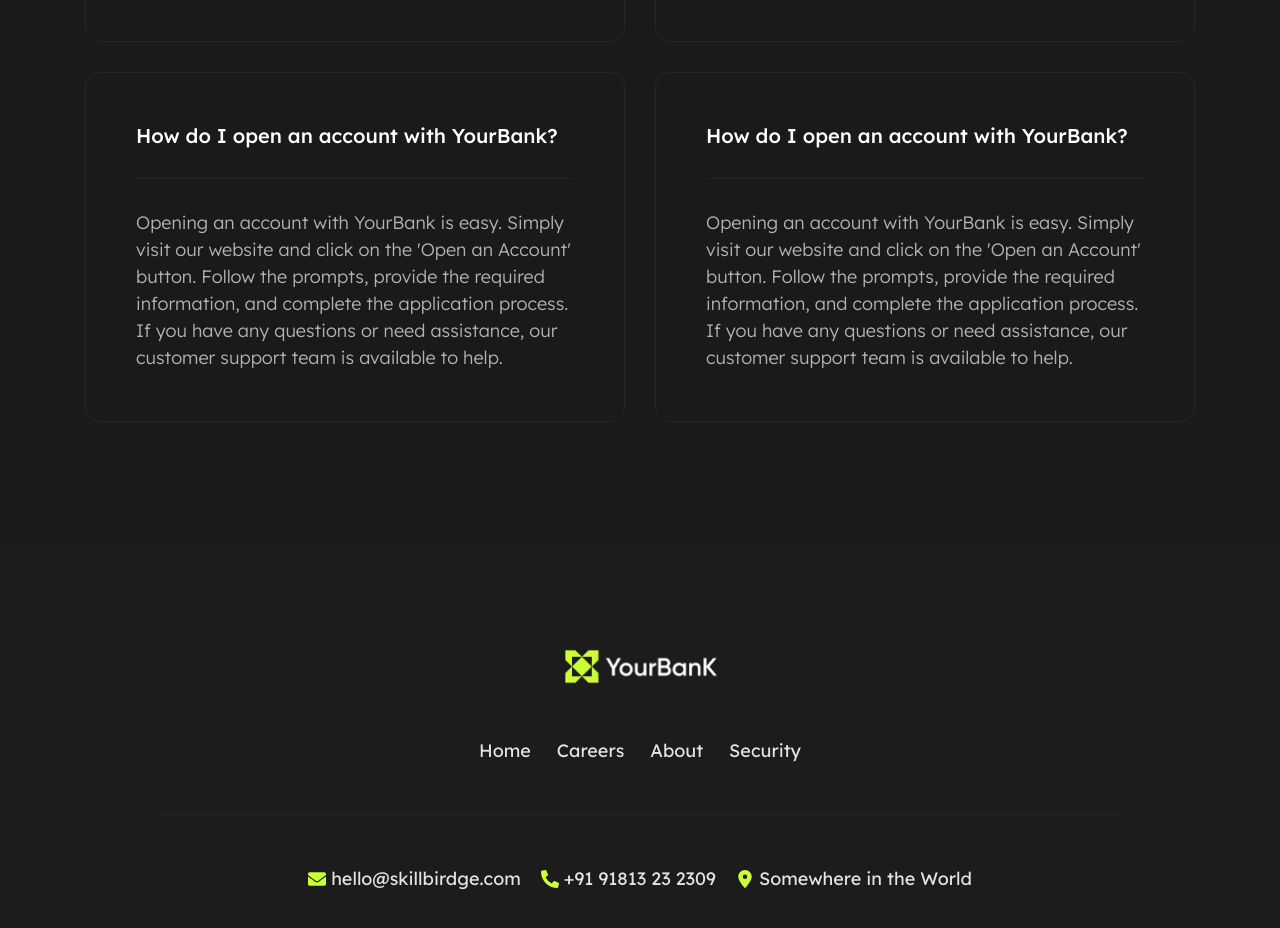
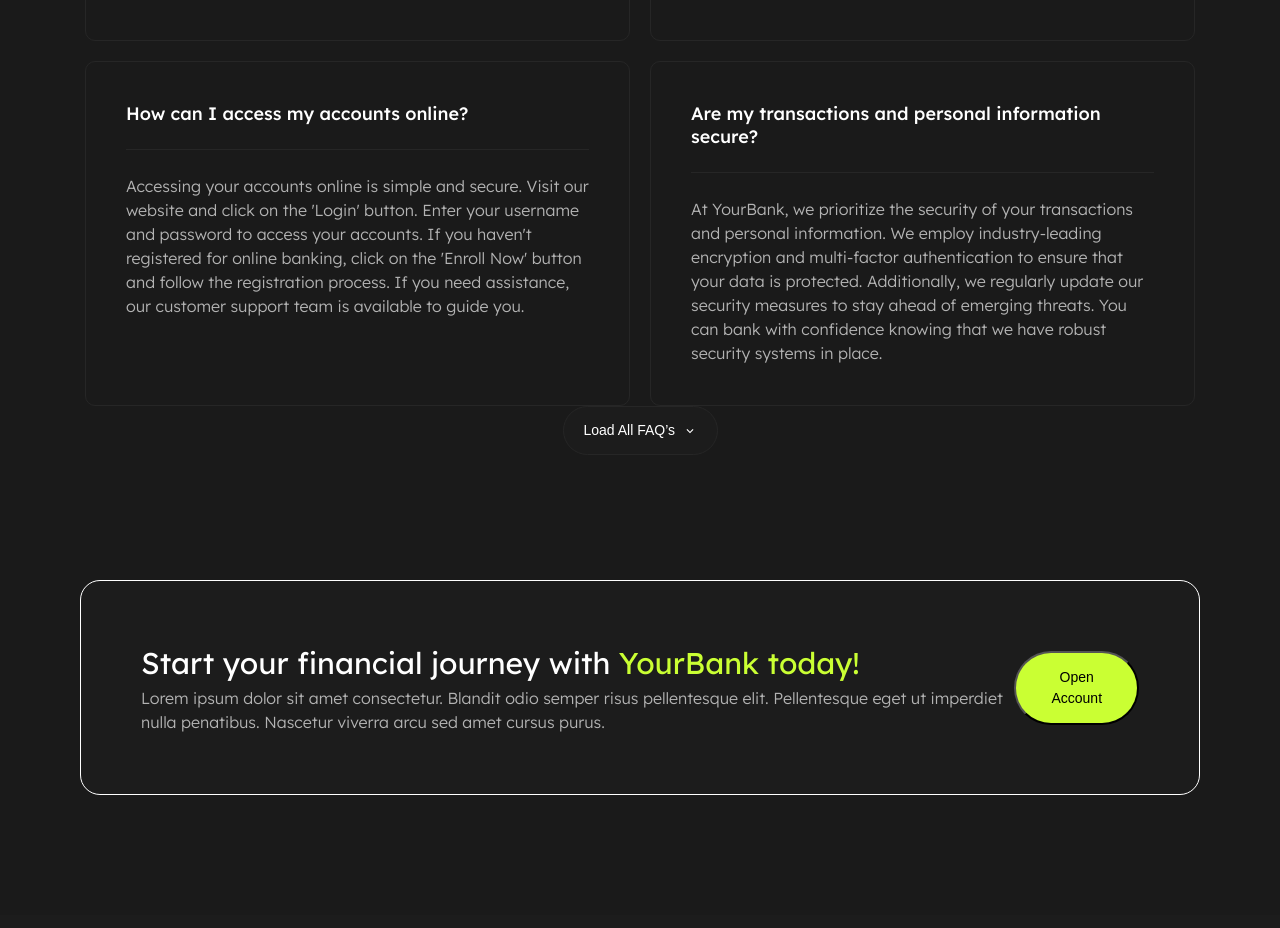
Before and after one commit to shaza-alkheder/YourBanK, a React (Vite) app: page / in a window 1280 px wide. Shown: the part 1871-2799 px from the top of the page. Built offline with nearby package versions, Linux system fonts and the light colour scheme; a web font is replaced by a local one.

Commit message:
create FAQ Section

```diff
--- a/src/components/Sections/CTA/CTA.css
+++ b/src/components/Sections/CTA/CTA.css
@@ -0,0 +1,63 @@
+.S-K-CTA {
+  display: flex;
+  justify-content: space-between;
+  align-items: center;
+  padding: 60px;
+  border: 1px solid;
+
+  background:
+    linear-gradient(0deg, #1c1c1c, #1c1c1c),
+    linear-gradient(267.5deg, #1c1c1c 40.67%, rgba(28, 28, 28, 0) 99.81%);
+
+  border-radius: 20px;
+
+  .S-K-contentCTA {
+    display: flex;
+    flex-direction: column;
+    max-width: 874px;
+    width: 100%;
+    h2 {
+      font-weight: 400;
+      font-size: 30px;
+      line-height: 150%;
+
+      span {
+        color: var(--yb-color-primary);
+        font-weight: 400;
+        font-size: 30px;
+      }
+    }
+    p {
+      font-weight: 300;
+      font-size: 16px;
+      line-height: 150%;
+      color: #b3b3b3;
+    }
+  }
+  .S-K-styleButton {
+    width: 136px;
+    /* height: 49px; */
+    gap: 10px;
+    border-radius: 82px;
+    padding-top: 14px;
+    padding-right: 20px;
+    padding-bottom: 14px;
+    padding-left: 20px;
+    background: #caff33;
+  }
+}
+
+@media screen and (max-width: 992px) {
+  .S-K-CTA {
+    flex-wrap: wrap;
+    justify-content: center;
+    padding: 30px;
+    gap: 24px;
+    .S-K-contentCTA {
+      text-align: center;
+      h2 {
+        font-size: 24px;
+      }
+    }
+  }
+}
--- a/src/components/Sections/CTA/CTA.jsx
+++ b/src/components/Sections/CTA/CTA.jsx
@@ -0,0 +1,22 @@
+import Button from '../../UI/Button/Button'
+import './CTA.css'
+
+const CTA = () => {
+  return (
+    <>
+      <section className='S-K-CTA'>
+  <div className='S-K-contentCTA'>
+    <h2>Start your financial journey with <span>YourBank today!</span></h2>
+    <p>Lorem ipsum dolor sit amet consectetur. Blandit odio semper risus pellentesque elit. Pellentesque eget ut imperdiet nulla penatibus. Nascetur viverra arcu sed amet cursus purus.</p>
+  </div>
+      <Button
+                        className="S-K-styleButton"
+                        content = "Open Account"
+                        // onClick={}
+                    />
+      </section>
+    </>
+  )
+}
+
+export default CTA
--- a/src/components/Sections/FAQ/FAQ.css
+++ b/src/components/Sections/FAQ/FAQ.css
@@ -3,42 +3,66 @@
   flex-direction: column;
   padding: 5px;
   .S-K-FaqCard {
-    padding-top: 80px;
+    padding-top: 60px;
     display: grid;
     grid-template-columns: repeat(2, 1fr);
-    gap: 30px;
+    gap: 20px;
     .S-K-cardFaqStyle {
-      padding: 50px;
-      border-radius: 14px;
-      gap: 30px;
-      border: 1px solid #262626;
-      max-width: 782.5px;
+      padding: 40px;
+      border-radius: 10px;
+      gap: 24px;
+      border: 1px solid var(--yb-color-dark-3);
+      max-width: 629.5px;
       width: 100%;
 
       .S-K-headerCardFAQ {
-        padding-bottom: 30px;
-        border-bottom: 1px solid #262626;
+        padding-bottom: 24px;
+        border-bottom: 1px solid var(--yb-color-dark-3);
+
         .S-K-titleCardFAQ {
-          font-weight: 500;
-          font-size: 20px;
-          color: #ffffff;
+          font-weight: var(--yb-font-weight-md);
+          font-size: var(--yb-font-size-title-sm);
+          color: var(--yb-color-white);
         }
       }
       .S-K-descriptionCardFaq {
-        font-weight: 300;
-        font-size: 18px;
+        font-weight: var(--yb-font-weight-lt);
+        font-size: var(--yb-font-size-body-md);
         line-height: 150%;
-        color: #b3b3b3;
+        color: var(--yb-color-text-secondary);
+        height: 100%;
       }
     }
+  }
+  .S-K-styleButton {
+    display: flex;
+    align-items: center;
+    justify-content: space-between;
+    width: 155px;
+    height: 49px;
+    gap: 4px;
+    border-radius: 100px;
+    border-width: 1px;
+    padding-top: 14px;
+    padding-right: 20px;
+    padding-bottom: 14px;
+    padding-left: 20px;
+    background: var(--yb-color-dark-2);
+    border: 1px solid var(--yb-color-dark-3);
+    font-weight: var(--yb-font-weight-rg);
+    font-size: var(--yb-font-size-body-sm);
+    line-height: 150%;
+    color: var(--yb-color-white);
+    place-self: center;
   }
 }
 
 @media screen and (max-width: 992px) {
   .S-K-FAQ {
+    padding: 0;
+
     .S-K-FaqCard {
-      padding-top: 80px;
-      display: grid;
+      padding-top: 30px;
       grid-template-columns: repeat(1, 1fr);
       gap: 20px;
       justify-items: center;
@@ -46,17 +70,50 @@
         padding: 30px;
         border-radius: 10px;
         gap: 20px;
-        /* width: 629.5px; */
+        width: 100%;
+        max-width: fit-content;
         .S-K-headerCardFAQ {
-          padding-bottom: 24px;
+          padding-bottom: 20px;
           .S-K-titleCardFAQ {
-            font-size: 18px;
+            font-size: var(--yb-font-size-title-sm);
           }
         }
         .S-K-descriptionCardFaq {
-          font-size: 16px;
+          font-size: var(--yb-font-size-body-sm);
         }
       }
     }
   }
 }
+
+@media screen and (min-width: 1442px) {
+  .S-K-FAQ {
+    .S-K-FaqCard {
+      padding-top: 80px;
+      gap: 30px;
+      .S-K-cardFaqStyle {
+        padding: 50px;
+        border-radius: 14px;
+        gap: 30px;
+        max-width: 782.5px;
+        width: 100%;
+
+        .S-K-headerCardFAQ {
+          padding-bottom: 30px;
+        }
+        .S-K-descriptionCardFaq {
+          font-size: var(--yb-font-size-body-lg);
+        }
+      }
+    }
+    .S-K-styleButton {
+      width: 193px;
+      height: 63px;
+      padding-top: 18px;
+      padding-right: 24px;
+      padding-bottom: 18px;
+      padding-left: 24px;
+      font-size: var(--yb-font-size-body-lg);
+    }
+  }
+}
--- a/src/components/Sections/FAQ/FAQ.jsx
+++ b/src/components/Sections/FAQ/FAQ.jsx
@@ -1,8 +1,25 @@
+import { useState } from "react";
+import Button from "../../UI/Button/Button";
 import Card from "../../UI/Card/Card";
 import TitleDescription from "../../UI/TitleDescription/TitleDescription";
 import "./FAQ.css";
+import FaqCardData from "../../../data/FaqCardData.json";
+import { MdKeyboardArrowDown, MdKeyboardArrowUp } from "react-icons/md";
 
 const FAQ = () => {
+  const [loadAll, setLoadAll] = useState(false);
+  const [faqs] = useState(() => {
+    const FaqStored = localStorage.getItem("faqs");
+
+    if (FaqStored) {
+      return JSON.parse(FaqStored);
+    }
+
+    localStorage.setItem("faqs", JSON.stringify(FaqCardData));
+    return FaqCardData;
+  });
+
+  const loadFaq = loadAll ? faqs : faqs.slice(0, 4);
   return (
     <>
       <section className="S-K-FAQ">
@@ -21,51 +38,43 @@
         />
 
         <div className="S-K-FaqCard">
-         <Card
-            title="How do I open an account with YourBank?"
-            desc="Opening an account with YourBank is easy. Simply visit our website and click on the 'Open an Account' button. Follow the prompts, provide the required information, and complete the application process. If you have any questions or need assistance, our customer support team is available to help."
+        {
+            loadFaq.map((faq)  => (
+               <Card
+                key={faq.id}
+            title={faq.question}
+            desc={faq.answer}
             classNames={{
               imgTitleDiv: "S-K-headerCardFAQ",
               card: "S-K-cardFaqStyle",
               title: "S-K-titleCardFAQ",
               desc: "S-K-descriptionCardFaq",
             }}
+          />
+          ))
+        }
 
-          />
-            <Card
-            title="How do I open an account with YourBank?"
-            desc="Opening an account with YourBank is easy. Simply visit our website and click on the 'Open an Account' button. Follow the prompts, provide the required information, and complete the application process. If you have any questions or need assistance, our customer support team is available to help."
-            classNames={{
-              imgTitleDiv: "S-K-headerCardFAQ",
-              card: "S-K-cardFaqStyle",
-              title: "S-K-titleCardFAQ",
-              desc: "S-K-descriptionCardFaq",
-            }}
 
-          />
-             <Card
-            title="How do I open an account with YourBank?"
-            desc="Opening an account with YourBank is easy. Simply visit our website and click on the 'Open an Account' button. Follow the prompts, provide the required information, and complete the application process. If you have any questions or need assistance, our customer support team is available to help."
-            classNames={{
-              imgTitleDiv: "S-K-headerCardFAQ",
-              card: "S-K-cardFaqStyle",
-              title: "S-K-titleCardFAQ",
-              desc: "S-K-descriptionCardFaq",
-            }}
+        </div>
 
-          />
-           <Card
-            title="How do I open an account with YourBank?"
-            desc="Opening an account with YourBank is easy. Simply visit our website and click on the 'Open an Account' button. Follow the prompts, provide the required information, and complete the application process. If you have any questions or need assistance, our customer support team is available to help."
-            classNames={{
-              imgTitleDiv: "S-K-headerCardFAQ",
-              card: "S-K-cardFaqStyle",
-              title: "S-K-titleCardFAQ",
-              desc: "S-K-descriptionCardFaq",
-            }}
+        <Button
+          className="S-K-styleButton"
+          content={
+            loadAll ?
+            <>
+              <span>See Less  </span>
+              <MdKeyboardArrowUp />
 
-          />
-        </div>
+            </>
+            :
+                <>
+              <span>Load All FAQ’s </span>
+              <MdKeyboardArrowDown />
+
+            </>
+          }
+          onClick={() => setLoadAll(!loadAll)}
+        />
       </section>
     </>
   );
--- /dev/null
+++ b/src/data/FaqCardData.json
@@ -0,0 +1,42 @@
+[
+     {
+    "id": 1,
+    "question": "How do I open an account with YourBank?",
+    "answer": "Opening an account with YourBank is easy. Simply visit our website and click on the 'Open an Account' button. Follow the prompts, provide the required information, and complete the application process. If you have any questions or need assistance, our customer support team is available to help."
+  },
+   {
+    "id": 2,
+    "question": "What documents do I need to provide to apply for a loan?",
+    "answer": "The documents required for a loan application may vary depending on the type of loan you are applying for. Generally, you will need to provide identification documents (such as a passport or driver's license), proof of income (such as pay stubs or tax returns), and information about the collateral (if applicable). Our loan officers will guide you through the specific requirements during the application process."
+  },
+   {
+    "id": 3,
+    "question": "How can I access my accounts online?",
+    "answer": "Accessing your accounts online is simple and secure. Visit our website and click on the 'Login' button. Enter your username and password to access your accounts. If you haven't registered for online banking, click on the 'Enroll Now' button and follow the registration process. If you need assistance, our customer support team is available to guide you."
+  },
+   {
+    "id": 4,
+    "question": "Are my transactions and personal information secure?",
+    "answer": "At YourBank, we prioritize the security of your transactions and personal information. We employ industry-leading encryption and multi-factor authentication to ensure that your data is protected. Additionally, we regularly update our security measures to stay ahead of emerging threats. You can bank with confidence knowing that we have robust security systems in place."
+  },
+       {
+    "id": 5,
+    "question": "How do I open an account ?",
+    "answer": "Lorem ipsum dolor, sit amet consectetur adipisicing elit. Distinctio, modi autem! Dolore, a!. Simply visit our website and click on the 'Open an Account' button. Follow the prompts, provide the required information, and complete the application process. If you have any questions or need assistance, our customer support team is available to help."
+  },
+   {
+    "id": 6,
+    "question": "What documents do I need to provide to apply for a loan?",
+    "answer": "Lorem ipsum dolor, sit amet consectetur adipisicing elit. Distinctio, modi autem! Dolore, a!. Generally, you will need to provide identification documents (such as a passport or driver's license), proof of income (such as pay stubs or tax returns), and information about the collateral (if applicable). Our loan officers will guide you through the specific requirements during the application process."
+  },
+   {
+    "id": 7,
+    "question": "How can I access my accounts online?",
+    "answer": "Lorem ipsum dolor, sit amet consectetur adipisicing elit. Distinctio, modi autem! Dolore, a!. Enter your username and password to access your accounts. If you haven't registered for online banking, click on the 'Enroll Now' button and follow the registration process. If you need assistance, our customer support team is available to guide you."
+  },
+   {
+    "id":8,
+    "question": "Are my transactions and personal information secure?",
+    "answer": "Lorem ipsum dolor, sit amet consectetur adipisicing elit. Distinctio, modi autem! Dolore, a!. We employ industry-leading encryption and multi-factor authentication to ensure that your data is protected. Additionally, we regularly update our security measures to stay ahead of emerging threats. You can bank with confidence knowing that we have robust security systems in place."
+  }
+]
--- a/src/pages/Home/Home.jsx
+++ b/src/pages/Home/Home.jsx
@@ -4,6 +4,7 @@
 import "./Home.css"
 import OurFeatures from "../../components/Sections/OurFeatures/OurFeatures"
 import FAQ from "../../components/Sections/FAQ/FAQ"
+import CTA from "../../components/Sections/CTA/CTA"
 
 
 function Home() {
@@ -17,6 +18,9 @@
             <Container>
           <FAQ />
         </Container>
+           <Container>
+          <CTA />
+        </Container>
       </main>
     </div>
   )
```
Also changed, not shown: public/assets/img/HomePage/cta.png (added).
